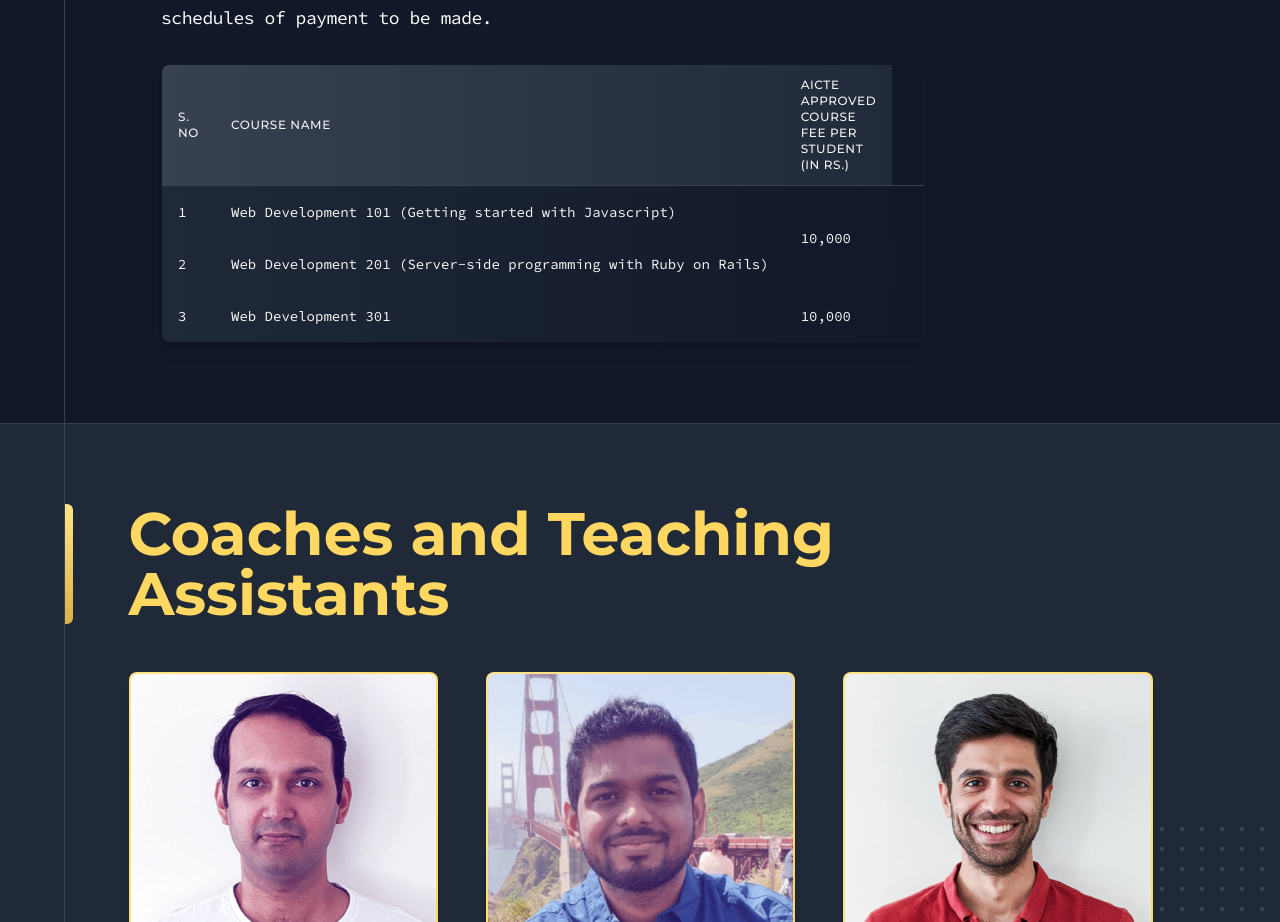
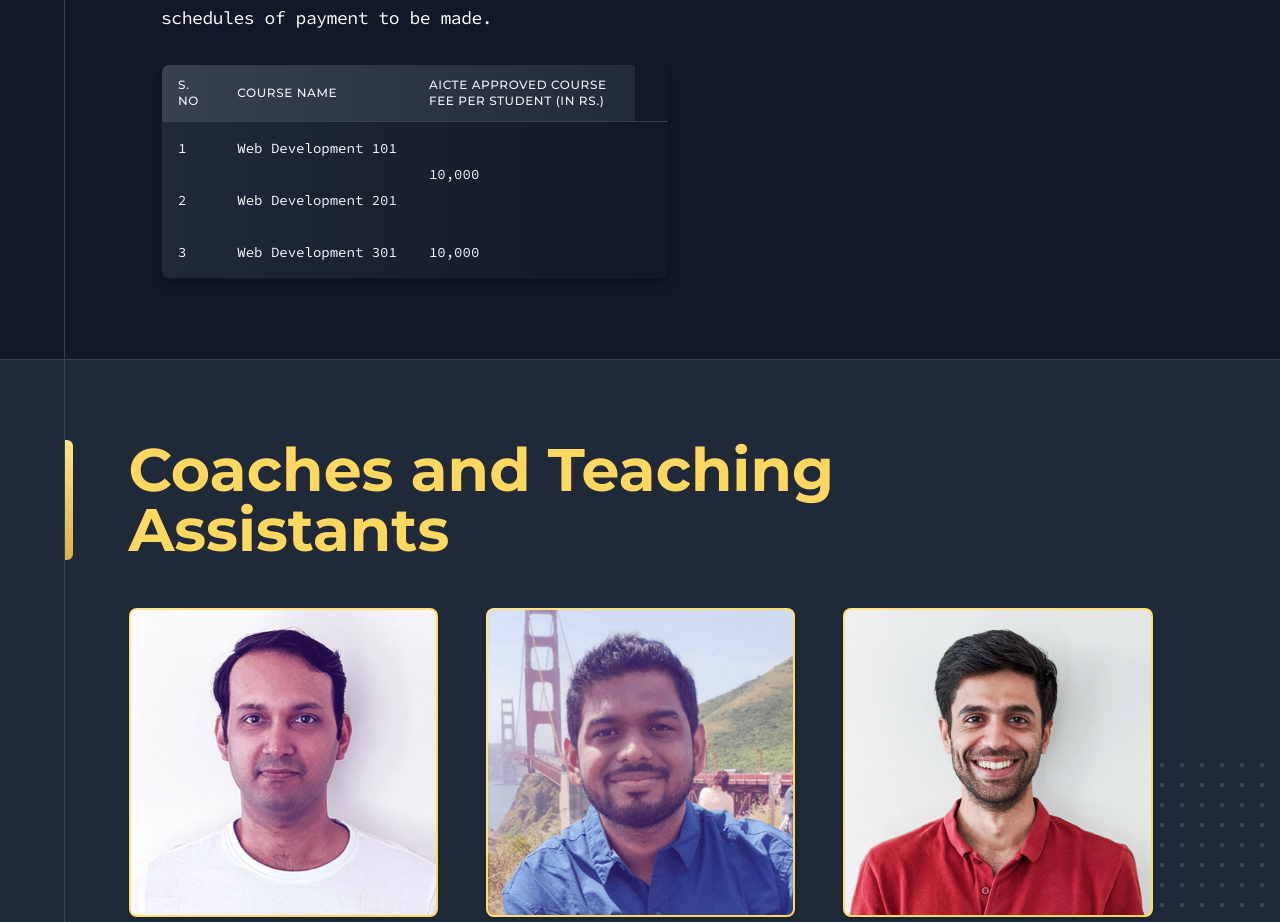
Before and after one commit to pupilfirst/wd.pupilfirst.org, a Next.js app: page / in a window 1280 px wide. Shown: the part 3920-4842 px from the top of the page. Built offline with nearby package versions, Linux system fonts and the light colour scheme.

Commit message:
Update index.js

```diff
--- a/pages/index.js
+++ b/pages/index.js
@@ -397,7 +397,7 @@ export default function Home() {
                                   1
                                 </td>
                                 <td className="px-4 py-4 lg:whitespace-nowrap text-sm">
-                                  Web Development 101 (Getting started with Javascript)
+                                  Web Development 101
 
                                 </td>
                                 <td className="px-4 py-4 lg:whitespace-nowrap text-sm" rowspan="2">
@@ -410,7 +410,7 @@ export default function Home() {
                                   2
                                 </td>
                                 <td className="px-4 py-4 lg:whitespace-nowrap text-sm">
-                                  Web Development 201 (Server-side programming with Ruby on Rails)
+                                  Web Development 201
                                 </td>
                                 <td className="px-4 py-4 lg:whitespace-nowrap text-sm">
 
```
